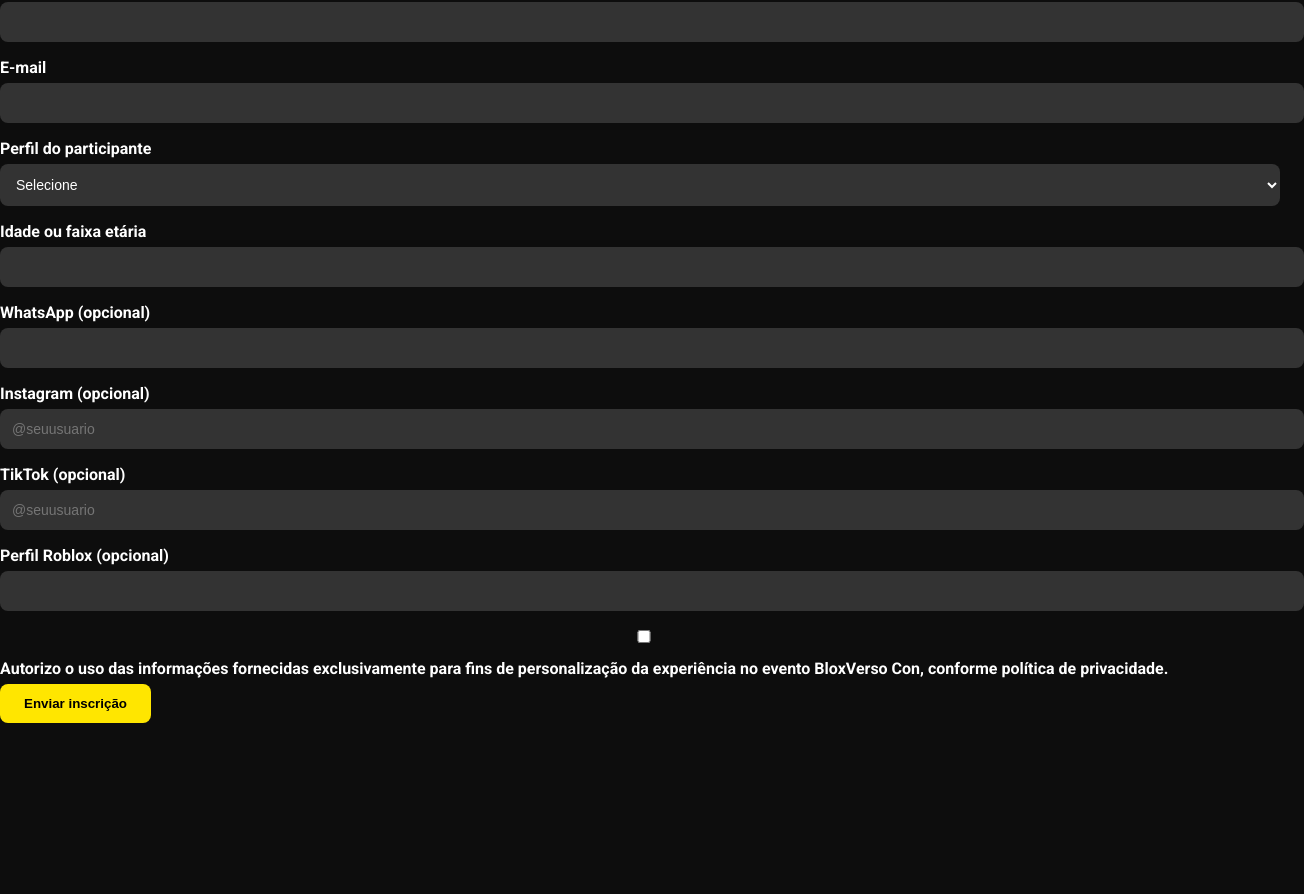
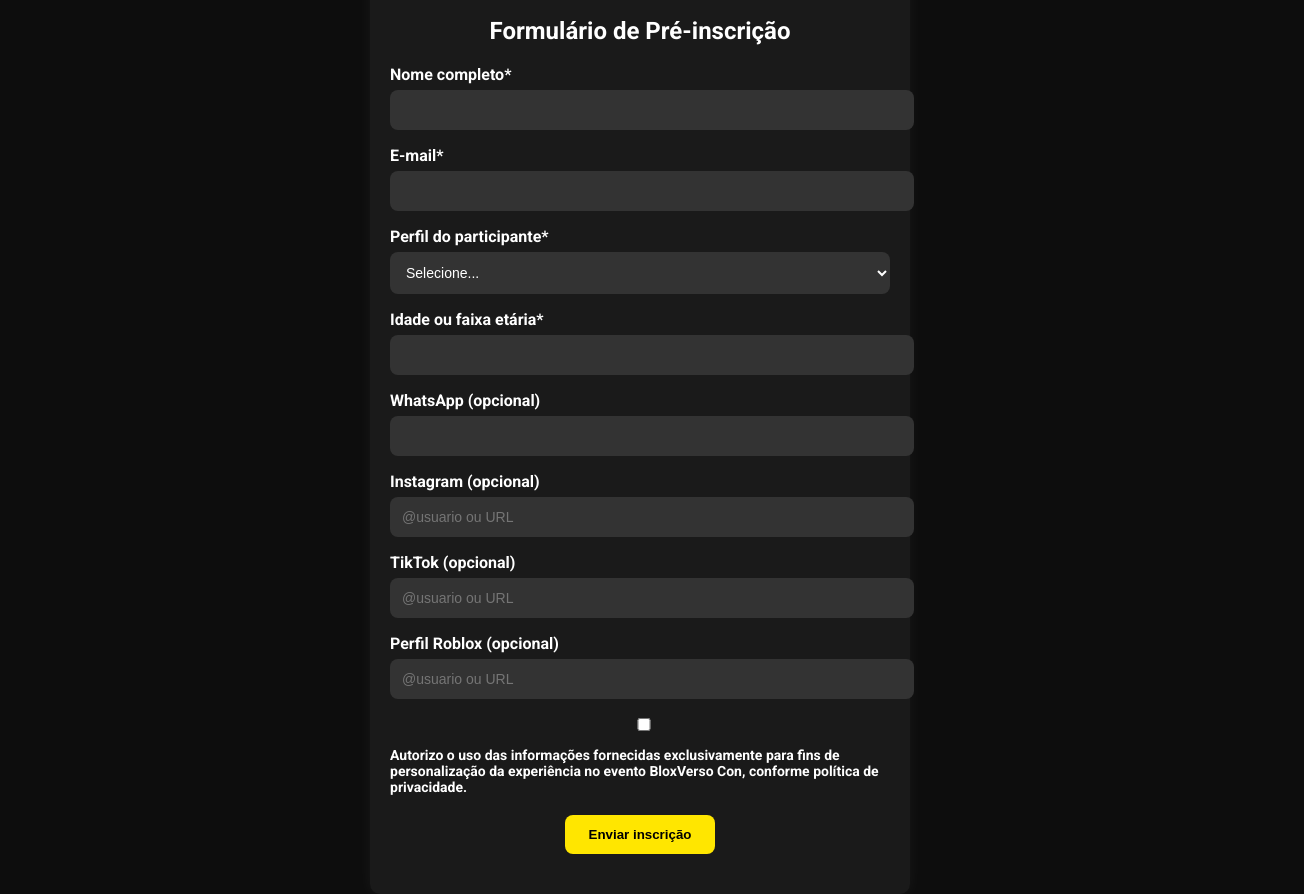
Before and after one commit to b2bpartnersbrzl/bloxverso-inscricao, a plain HTML site: page cadastro.html in a window 1280 px wide. Shown: the part 266-1160 px from the top of the page, 1304 px wide, since content can reach past the window. Before the commit the page ends 989 px from the top, so only its background shows below. Drawn offline with Linux system fonts and the light colour scheme.

Commit message:
Update cadastro.html

```diff
--- a/cadastro.html
+++ b/cadastro.html
@@ -3,70 +3,72 @@
 <head>
   <meta charset="UTF-8" />
   <meta name="viewport" content="width=device-width, initial-scale=1.0" />
-  <title>Inscrição – BloxVerso Con</title>
-  <link rel="stylesheet" href="style.css" />
-  <link rel="preconnect" href="https://fonts.googleapis.com" />
-  <link rel="preconnect" href="https://fonts.gstatic.com" crossorigin />
+  <title>Pré-inscrição – BloxVerso Con</title>
+  <link href="style.css" rel="stylesheet" />
   <link href="https://fonts.googleapis.com/css2?family=Roboto:wght@400;700&display=swap" rel="stylesheet" />
 </head>
 <body>
-  <div class="form-container">
+  <div class="container">
     <img src="assets/logo_forms.png" alt="Logo BloxVerso Con" class="logo" />
+    <h1>Formulário de Pré-inscrição</h1>
 
-    <form name="inscricao" method="POST" data-netlify="true">
-      <label for="nome">Nome completo</label>
+    <form name="cadastro" method="POST" data-netlify="true">
+
+      <label for="nome">Nome completo*</label>
       <input type="text" id="nome" name="nome" required />
 
-      <label for="email">E-mail</label>
+      <label for="email">E-mail*</label>
       <input type="email" id="email" name="email" required />
 
-      <label for="perfil">Perfil do participante</label>
+      <label for="perfil">Perfil do participante*</label>
       <select id="perfil" name="perfil" required>
-        <option value="">Selecione</option>
+        <option value="">Selecione...</option>
         <option value="Jogador">Jogador</option>
         <option value="Criador de conteúdo">Criador de conteúdo</option>
         <option value="Responsável legal">Responsável legal</option>
         <option value="Outro">Outro</option>
       </select>
 
-      <label for="idade">Idade ou faixa etária</label>
-      <input type="number" id="idade" name="idade" required min="1" max="120" />
+      <label for="idade">Idade ou faixa etária*</label>
+      <input type="number" id="idade" name="idade" min="1" required />
 
-      <div id="nota-seguranca" class="aviso" style="display: none;">
-        Participantes de 12 a 17 anos devem estar acompanhados por responsável. Menores de 12 devem aguardar liberação especial.
+      <!-- Placeholder para nota de segurança ou campo extra para responsável -->
+      <div id="avisoIdade" style="display: none;">
+        <p><strong>Nota:</strong> Participantes menores de idade precisam da supervisão de um responsável legal.</p>
       </div>
 
       <label for="whatsapp">WhatsApp (opcional)</label>
       <input type="tel" id="whatsapp" name="whatsapp" />
 
       <label for="instagram">Instagram (opcional)</label>
-      <input type="text" id="instagram" name="instagram" placeholder="@seuusuario" />
+      <input type="text" id="instagram" name="instagram" placeholder="@usuario ou URL" />
 
       <label for="tiktok">TikTok (opcional)</label>
-      <input type="text" id="tiktok" name="tiktok" placeholder="@seuusuario" />
+      <input type="text" id="tiktok" name="tiktok" placeholder="@usuario ou URL" />
 
       <label for="roblox">Perfil Roblox (opcional)</label>
-      <input type="text" id="roblox" name="roblox" />
+      <input type="text" id="roblox" name="roblox" placeholder="@usuario ou URL" />
 
-      <label class="consentimento">
-        <input type="checkbox" name="consentimento" required />
-        Autorizo o uso das informações fornecidas exclusivamente para fins de personalização da experiência no evento BloxVerso Con, conforme política de privacidade.
-      </label>
+      <div class="checkbox-container">
+        <label>
+          <input type="checkbox" name="consentimento" required />
+          Autorizo o uso das informações fornecidas exclusivamente para fins de personalização da experiência no evento BloxVerso Con, conforme política de privacidade.
+        </label>
+      </div>
 
       <button type="submit">Enviar inscrição</button>
     </form>
   </div>
 
   <script>
-    const idadeInput = document.getElementById("idade");
-    const aviso = document.getElementById("nota-seguranca");
-
-    idadeInput.addEventListener("input", function () {
+    // Lógica condicional para faixa etária
+    document.getElementById('idade').addEventListener('input', function () {
+      const aviso = document.getElementById('avisoIdade');
       const idade = parseInt(this.value, 10);
-      if (idade >= 12 && idade <= 17) {
-        aviso.style.display = "block";
+      if (!isNaN(idade) && idade < 18) {
+        aviso.style.display = 'block';
       } else {
-        aviso.style.display = "none";
+        aviso.style.display = 'none';
       }
     });
   </script>
```
